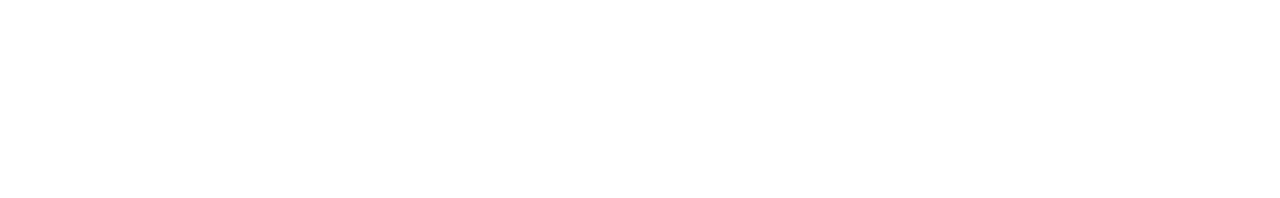
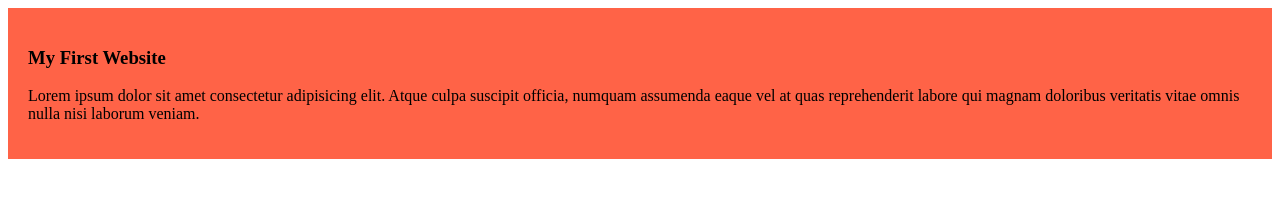
Before and after one commit to MinhazShanto/my-simple-website, a plain HTML site: page index.html in a window 1280 px wide. Drawn offline with Linux system fonts and the light colour scheme.

Commit message:
first commit

```diff
--- a/index.html
+++ b/index.html
@@ -4,8 +4,13 @@
     <meta charset="UTF-8">
     <meta name="viewport" content="width=device-width, initial-scale=1.0">
     <title>My Simple Website</title>
+    <link rel="stylesheet" href="styles/blog.css">
 </head>
 <body>
+    <div>
+        <h3>My First Website</h3>
+        <p>Lorem ipsum dolor sit amet consectetur adipisicing elit. Atque culpa suscipit officia, numquam assumenda eaque vel at quas reprehenderit labore qui magnam doloribus veritatis vitae omnis nulla nisi laborum veniam.</p>
+    </div>
 
 </body>
 </html>
--- /dev/null
+++ b/styles/blog.css
@@ -0,0 +1,5 @@
+div{
+    background-color: tomato;
+    padding: 20px;
+
+}
```
